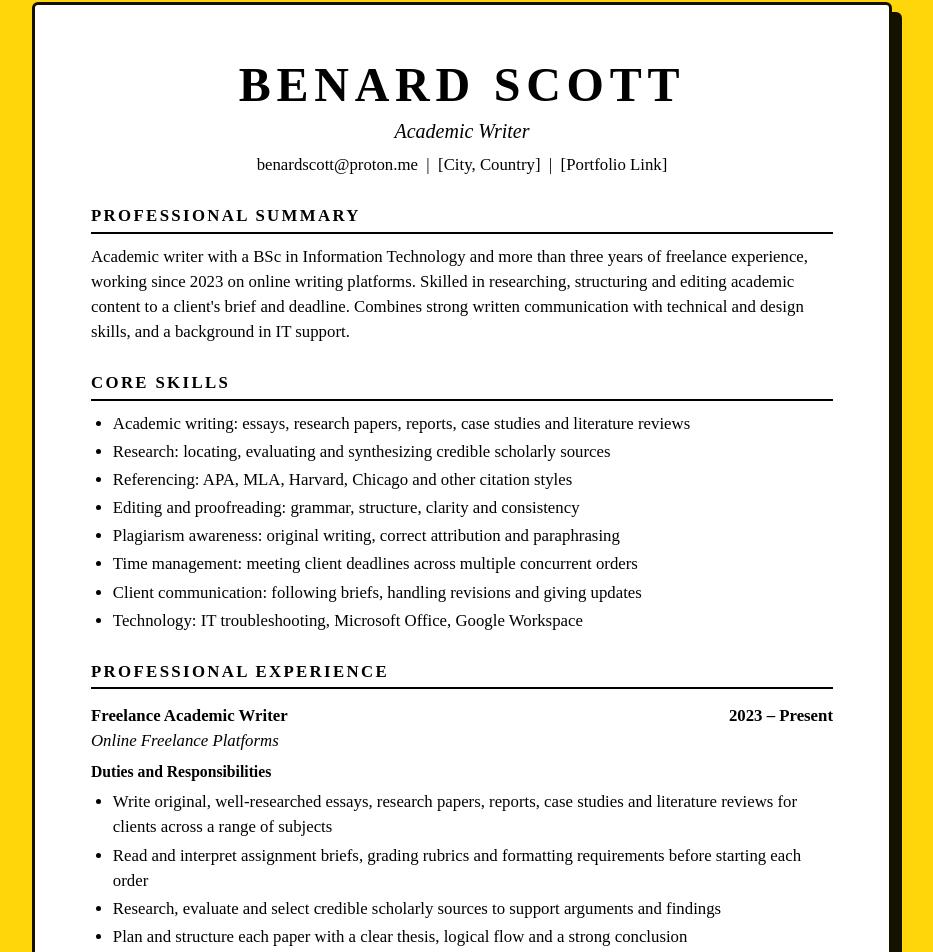
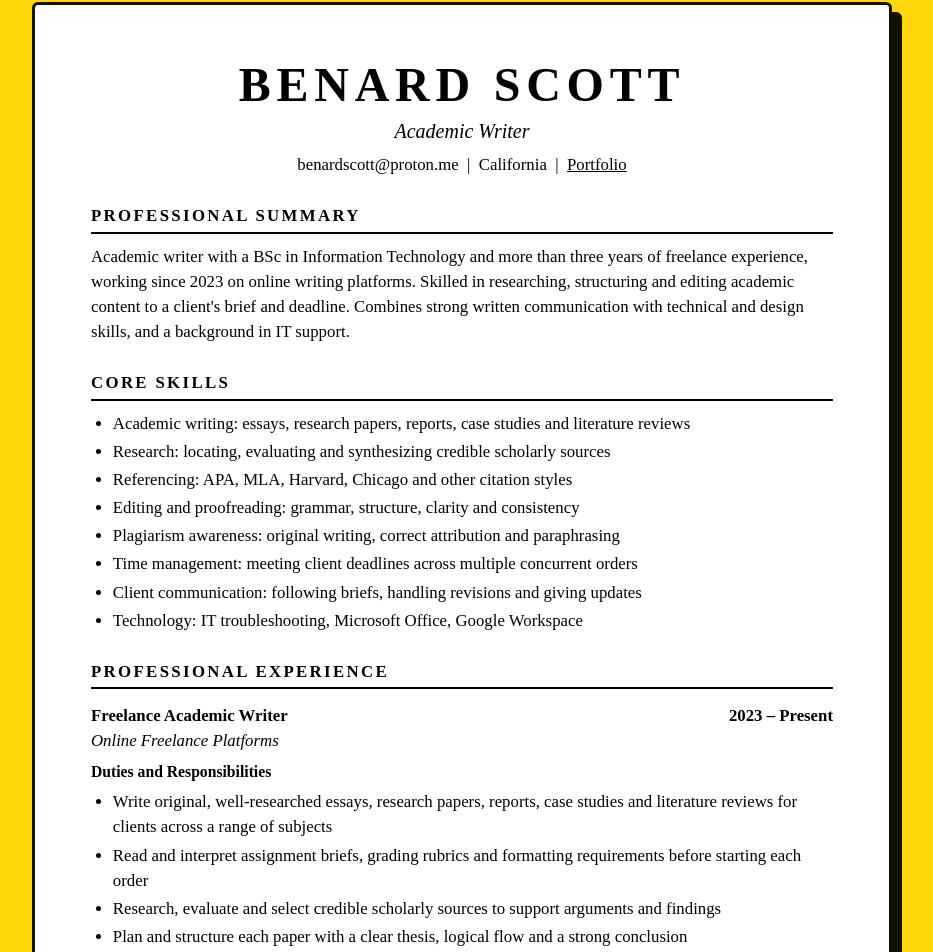
Before and after one commit to mukirib19/Benard-Portfolio, a plain HTML site: page index.html in a window 1280 px wide. Shown: the part 5521-6473 px from the top of the page, without its empty margins (178-1111 px from the left). Drawn offline with nearby package versions, Linux system fonts and the light colour scheme.

Commit message:
Update portfolio CV section: add California and portfolio link

```diff
--- a/index.html
+++ b/index.html
@@ -415,7 +415,7 @@ footer.foot .wrap { display: flex; flex-wrap: wrap; justify-content: space-betwe
       <article class="sheet" aria-label="Curriculum vitae of Benard Scott">
         <h3 class="cv-name">Benard Scott</h3>
         <p class="cv-role">Academic Writer</p>
-        <p class="cv-contact">benardscott@proton.me &nbsp;|&nbsp; [City, Country] &nbsp;|&nbsp; [Portfolio Link]</p>
+        <p class="cv-contact">benardscott@proton.me &nbsp;|&nbsp; California &nbsp;|&nbsp; <a href="https://benard-portfolio.onrender.com" target="_blank" rel="noopener">Portfolio</a></p>
 
         <h4>Professional Summary</h4>
         <p>Academic writer with a BSc in Information Technology and more than three years of freelance experience, working since 2023 on online writing platforms. Skilled in researching, structuring and editing academic content to a client's brief and deadline. Combines strong written communication with technical and design skills, and a background in IT support.</p>
```
